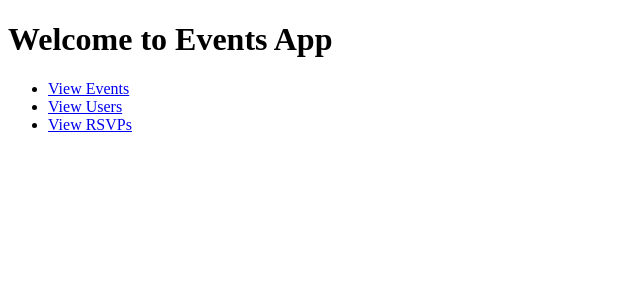
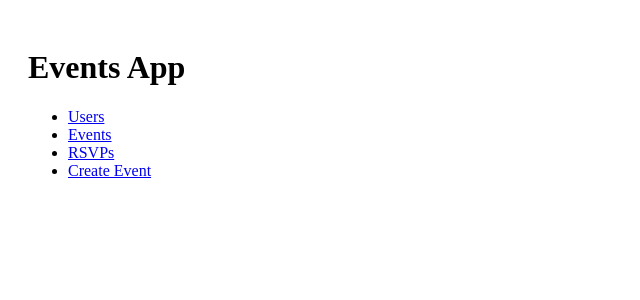
Before and after one commit to ravillaanusha0-cloud/Events-app, a Next.js app: page / in a window 1280 px wide. Shown: the top 300 px of the page, without its empty margins (0-640 px from the left). Built offline with nearby package versions, Linux system fonts and the light colour scheme.

Commit message:
Update index.js

```diff
--- a/pages/index.js
+++ b/pages/index.js
@@ -1,12 +1,16 @@
+// pages/index.js
+import Link from "next/link"
+
 export default function Home() {
   return (
-    <div>
-      <h1>Welcome to Events App</h1>
+    <div style={{ padding: 20 }}>
+      <h1>Events App</h1>
       <ul>
-        <li><a href="/events">View Events</a></li>
-        <li><a href="/users">View Users</a></li>
-        <li><a href="/rsvps">View RSVPs</a></li>
+        <li><Link href="/users">Users</Link></li>
+        <li><Link href="/events">Events</Link></li>
+        <li><Link href="/rsvps">RSVPs</Link></li>
+        <li><Link href="/create-event">Create Event</Link></li>
       </ul>
     </div>
-  );
-}
+  )
+  }
```
